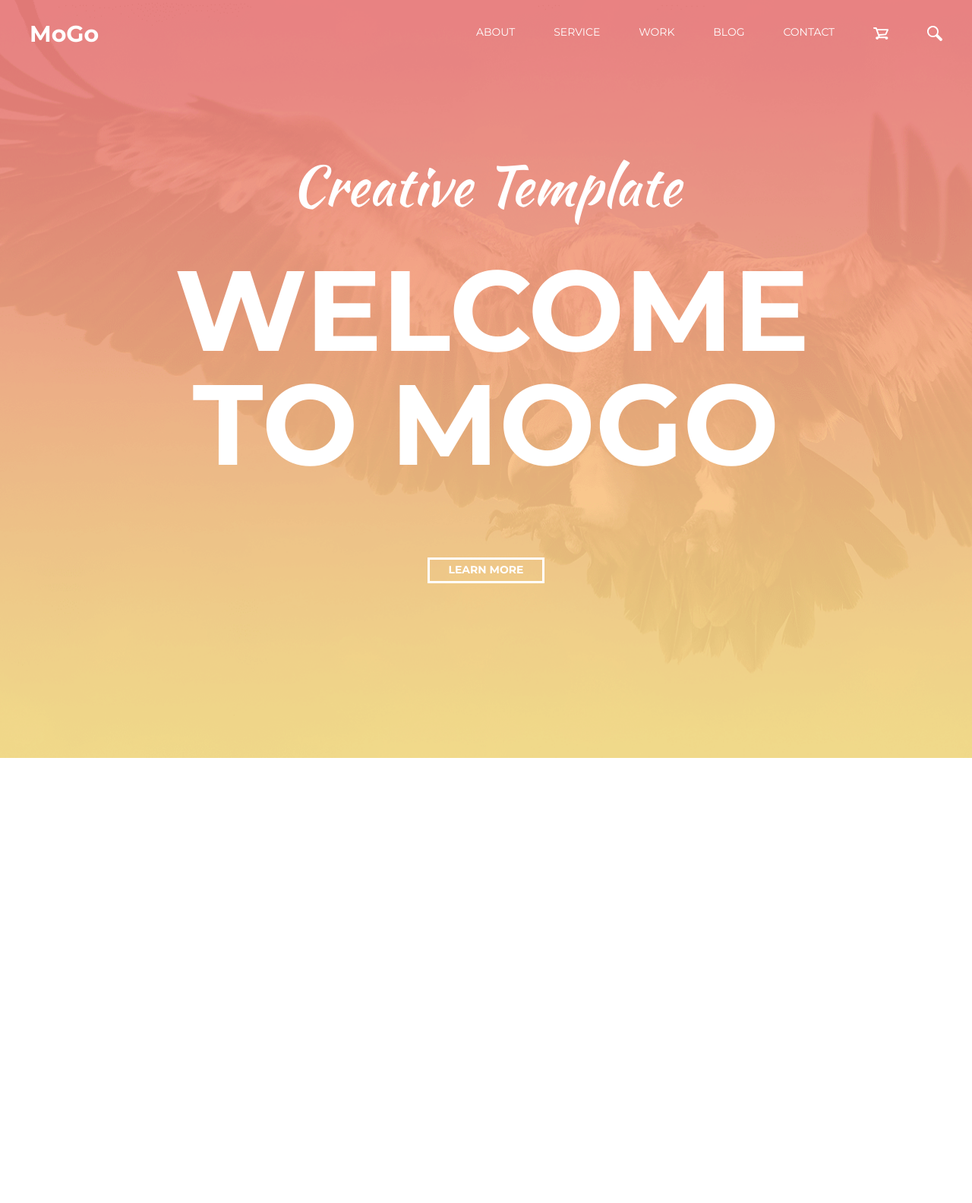
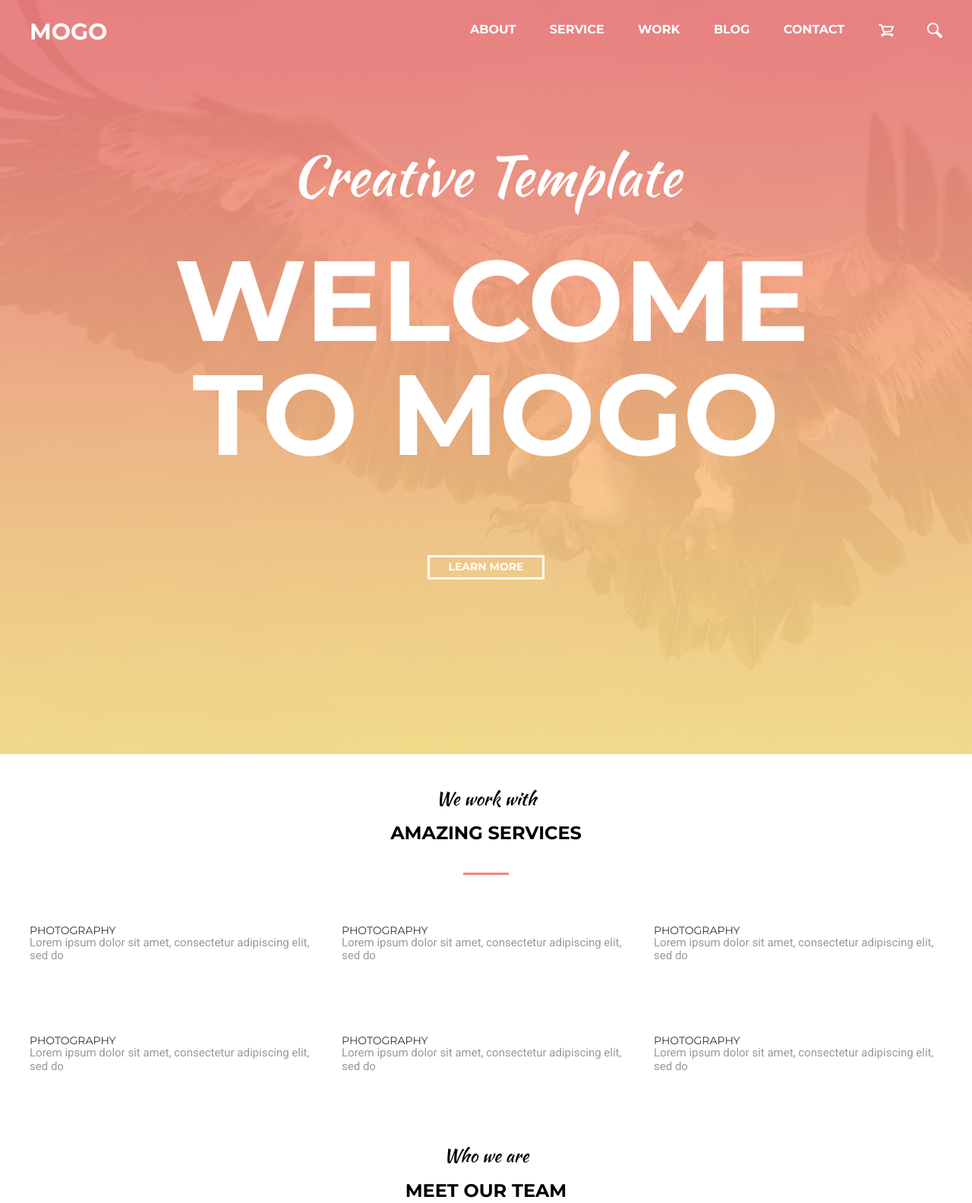
Before and after one commit to kirillponomarev/goit-fe-course-10, a plain HTML site: page index.html in a window 1280 px wide. Shown: the top 1584 px of the page at 76% size. Before the commit the page ends 998 px from the top, so only its background shows below. Drawn offline with nearby package versions, Linux system fonts and the light colour scheme.

Commit message:
added new main

```diff
--- a/CSS/style.css
+++ b/CSS/style.css
@@ -4,20 +4,30 @@
     box-sizing: border-box;
 }
 
-        /* Стили для переиспользования */
 
-
-.list {
-    list-style-type: none;
-}
+        /* Общие классы  */
 
 .link {
     text-decoration: none;
+    font-family: 'Montserrat', sans-serif;
+    font-weight: 700;
+    text-transform: uppercase;
     color: #ffffff;
 }
 
-        /* Стилизация Header */
+.list-stl {
+    list-style: none;
+}
 
+.main-text {
+    font-size: 15px;
+    font-family: 'Roboto', sans-serif;
+    font-weight: 400;
+    color: #999999;
+}
+
+
+        /* Оформление background у header */
 
 .container {
     width: 100%;
@@ -25,9 +35,11 @@
     background: url(../img/Layer\ 15-min.png) no-repeat;
     background-size: cover;
     background-position: center;
+    margin-bottom: 45px;
 }
 
-@media (-webkit-min-device-pixel-ratio: 2), (min-resolution: 192dpi) {
+@media (-webkit-min-device-pixel-ratio: 2),
+(min-resolution: 192dpi) {
     .container {
         background: url(../img/picture@2x-min.png) no-repeat;
         background-size: cover;
@@ -35,85 +47,171 @@
     }
 }
 
-.wrapper {
-    max-width: 1202px;
+
+        /* Оформление wrap и его элементов */
+
+.wrap {
+    width: 1202px;
     margin: auto;
-    padding-top: 28px;
-    padding-bottom: 230px;
+}
+
+.page-navigation {
+    padding-top: 25px;
+    margin-bottom: 130px;
 }
 
 .navigation {
     display: flex;
     justify-content: space-between;
     align-items: center;
-    margin-bottom: 140px;
 }
 
 .navigation__logo {
     font-size: 30px;
-    font-weight: 700;
-    font-family: 'Montserrat', sans-serif;
 }
 
-.spisok {
-    width: 614px;
+.list {
+    width: 622px;
     display: flex;
-    justify-content: space-between
+    justify-content: space-between;
 }
 
-.spisok__item {
-    font-family: 'Montserrat', sans-serif;
-    font-size: 14px;
-    font-weight: 400;
+.list__link {
+    padding-bottom: 10px;
 }
 
-.spisok__item--hover:hover .spisok__lnk {
+.list__item--hover:hover .list__link {
     color: #fce38a;
     border-bottom: 3px solid #fce38a;
+    transition: 150ms all linear;
 }
 
-.spisok__lnk {
-    padding: 10px 0;
-}
-
-.svg-image {
+.list__svg {
+    fill: #fce38a;
     width: 20px;
     height: 20px;
 }
 
-.spisok__item--hover:hover .svg-image {
-    fill: #fce38a;
-}
-
-.wrapper__article {
+.general-headline {
+    font-size: 72px;
     font-family: 'Kaushan Script', cursive;
     font-weight: 400;
-    font-size: 72px;
     color: #ffffff;
     text-align: center;
 }
 
-.wrapper__headline {
-    width: 820px;
+.page-headline {
+    width: 821px;
     margin: auto;
-    text-align: center;
-    font-family: 'Montserrat', sans-serif;
-    font-weight: 700;
-    font-size: 150px;
-    color: #ffffff;
-    line-height: 1;
-    margin-bottom: 100px;
+    margin-bottom: 110px;
 }
 
-.wrapper__btn {
+.page-hdln {
+    margin-bottom: 30px;
+}
+
+.headline-two {
+    font-size: 150px;
+    line-height: 1;
+    text-align: center;
+}
+
+.page-btn {
+    padding-bottom: 230px;
+}
+
+.button {
     display: block;
     margin: auto;
     width: 154px;
-    height: 34px;
+    height: 32px;
     border: 3px solid #ffffff;
     background: transparent;
-    color: #ffffff;
+    font-size: 14px;
+}
+
+
+
+        /* Стилизация main */
+
+
+.box-headline {
+    margin-bottom: 18px;
+}
+
+.heading {
+    font-size: 24px;
+    font-family: 'Kaushan Script', cursive;
+    font-weight: 400;
+    text-align: center;
+}
+
+.box-caption {
+    margin-bottom: 38px;
+}
+
+.caption {
     font-family: 'Montserrat', sans-serif;
     font-weight: 700;
+    text-transform: uppercase;
+    text-align: center;
+}
+
+.page-line {
+    margin-bottom: 65px;
+}
+
+.line {
+    display: block;
+    margin: auto;
+    width: 60px;
+    height: 3px;
+    background-color: #f38181;
+}
+
+
+        /* Позиционирование и стилизация Amazing services */
+
+
+
+
+
+.page-services {
+    margin-bottom: 95px;
+}
+
+.block-services {
+    display: flex;
+    justify-content: space-between;
+    flex-wrap: wrap;
+}
+
+.box-services {
+    width: 380px;
+}
+
+.box-services__headline {
     font-size: 14px;
+    font-family: 'Montserrat', sans-serif;
+    font-weight: 400;
+    text-transform: uppercase;
+    color: #333333;
 }
+
+
+
+            /* Стилизация Meet Our Team */
+
+
+
+.page-text {
+    width: 980px;
+    margin: auto;
+    text-align: center;
+    margin-bottom: 80px;
+}
+
+.meet-our-team {
+    display: flex;
+    justify-content: space-between;
+}
--- a/index.html
+++ b/index.html
@@ -8,39 +8,96 @@
     <link rel="stylesheet" href="./CSS/style.css">
     <link href="https://fonts.googleapis.com/css?family=Montserrat:100,200,300,400,500,600,700,800,900" rel="stylesheet">
     <link href="https://fonts.googleapis.com/css?family=Kaushan+Script" rel="stylesheet">
+    <link href="https://fonts.googleapis.com/css?family=Roboto:100,300,400,500,700,900" rel="stylesheet">
     <title>Homework #10</title>
 </head>
 <body>
     <header class="container">
-        <div class="wrapper">
+        <div class="wrap">
+            <div class="page-navigation">
                 <nav class="navigation">
-                <a href="#" class="navigation__logo link">MoGo</a>
-                <ul class="spisok list">
-                    <li class="spisok__item spisok__item--hover"><a class="spisok__lnk link" href="#">ABOUT</a></li>
-                    <li class="spisok__item spisok__item--hover"><a class="spisok__lnk link" href="#">SERVICE</a></li>
-                    <li class="spisok__item spisok__item--hover"><a class="spisok__lnk link" href="#">WORK</a></li>
-                    <li class="spisok__item spisok__item--hover"><a class="spisok__lnk link" href="#">BLOG</a></li>
-                    <li class="spisok__item spisok__item--hover"><a class="spisok__lnk link" href="#">CONTACT</a></li>
-                    <li class="spisok__item spisok__item--hover">
-                        <a class="spisok__lnk link" href="#">
-                            <svg class="svg-image">
+                    <a class="navigation__logo link" href="#">MoGo</a>
+                    <ul class="list list-stl">
+                        <li class="list__item list__item--hover"><a class="list__link link" href="#">about</a></li>
+                        <li class="list__item list__item--hover"><a class="list__link link" href="#">service</a></li>
+                        <li class="list__item list__item--hover"><a class="list__link link" href="#">work</a></li>
+                        <li class="list__item list__item--hover"><a class="list__link link" href="#">blog</a></li>
+                        <li class="list__item list__item--hover"><a class="list__link link" href="#">contact</a></li>
+                        <li class="list__item list__item--hover">
+                            <a class="list__link" href="#">
+                                <svg class="list__svg">
                                     <use href="./img/SVG/symbol-defs.svg#icon-SHOPPING-CART"></use>
                                 </svg>
                             </a>
                         </li>
-                    <li class="spisok__item spisok__item--hover">
-                        <a class="spisok__lnk link" href="#">
-                            <svg class="svg-image">
+                        <li class="list__item list__item--hover">
+                            <a class="list__link" href="#">
+                                <svg class="list__svg">
                                     <use href="./img/SVG/symbol-defs.svg#icon-111"></use>
                                 </svg>
                             </a>
                         </li>
                     </ul>
                 </nav>
-            <h1 class="wrapper__article">Creative Template</h1>
-            <h2 class="wrapper__headline">WELCOME TO MOGO</h2>
-            <button class="wrapper__btn">LEARN MORE</button>
+                </div>
+                <div class="page-hdln"><h1 class="general-headline">Creative Template</h1></div>
+                <div class="page-headline"><h2 class="headline-two link">Welcome to MoGo</h2></div>
+                <div class="page-btn"><button class="button link">learn more</button></div>
         </div>
     </header>
+    <main class="container-2">
+        <div class="wrap">
+            <div class="box-headline"><h2 class="heading">We work with</h2></div>
+            <div class="box-caption"><h2 class="caption">Amazing Services</h2></div>
+            <div class="page-line"><i class="line"></i></div>
+                <div class="block-services">
+                    <div class="page-services">
+                    <div class="box-services">
+                        <h3 class="box-services__headline">Photography</h3>
+                        <p class="box-services__text main-text">Lorem ipsum dolor sit amet, consectetur adipiscing elit, sed do</p>
+                    </div>
+                    </div>
+                    <div class="page-services">
+                    <div class="box-services">
+                        <h3 class="box-services__headline">Photography</h3>
+                        <p class="box-services__text main-text">Lorem ipsum dolor sit amet, consectetur adipiscing elit, sed do</p>
+                    </div>
+                    </div>
+                    <div class="page-services">
+                    <div class="box-services">
+                        <h3 class="box-services__headline">Photography</h3>
+                        <p class="box-services__text main-text">Lorem ipsum dolor sit amet, consectetur adipiscing elit, sed do</p>
+                    </div>
+                    </div>
+                    <div class="page-services">
+                    <div class="box-services">
+                        <h3 class="box-services__headline">Photography</h3>
+                        <p class="box-services__text main-text">Lorem ipsum dolor sit amet, consectetur adipiscing elit, sed do</p>
+                    </div>
+                    </div>
+                    <div class="page-services">
+                    <div class="box-services">
+                        <h3 class="box-services__headline">Photography</h3>
+                        <p class="box-services__text main-text">Lorem ipsum dolor sit amet, consectetur adipiscing elit, sed do</p>
+                    </div>
+                    </div>
+                    <div class="page-services">
+                    <div class="box-services">
+                        <h3 class="box-services__headline">Photography</h3>
+                        <p class="box-services__text main-text">Lorem ipsum dolor sit amet, consectetur adipiscing elit, sed do</p>
+                    </div>
+                    </div>
+                </div>
+                <div class="box-headline"><h2 class="heading">Who we are</h2></div>
+                <div class="box-caption"><h2 class="caption">meet our team</h2></div>
+                <div class="page-line"><i class="line"></i></div>
+                <div class="page-text">
+                    <p class="text main-text">Lorem ipsum dolor sit amet, consectetur adipiscing elit, sed do eiusmod tempor incididunt ut labore et dolore magna aliqua. Ut enim ad minim veniam, quis nostrud exercitation ullamco laboris nisi ut aliquip ex ea commodo consequat.</p>
+                </div>
+                <div class="meer-our-team">
+
+                </div>
+        </div>
+    </main>
 </body>
 </html>
```
Also changed, not shown: img/1-1x-min.png (added), img/1-@2x-min.png (added), img/2-1x-min.png (added), img/2-2@2x-min.png (added), img/3-1x-min.png (added), img/3-@2x-min.png (added), img/SVG/symbol-defs — копия.svg (added). Lines whose indentation alone changed are shown as unchanged.
